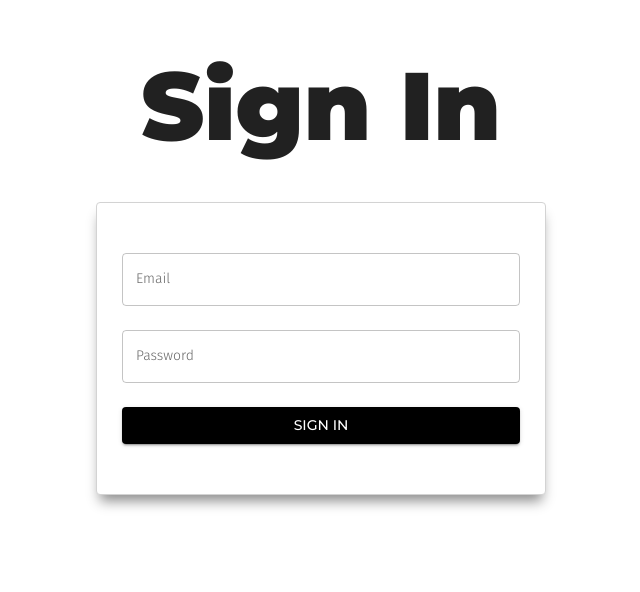
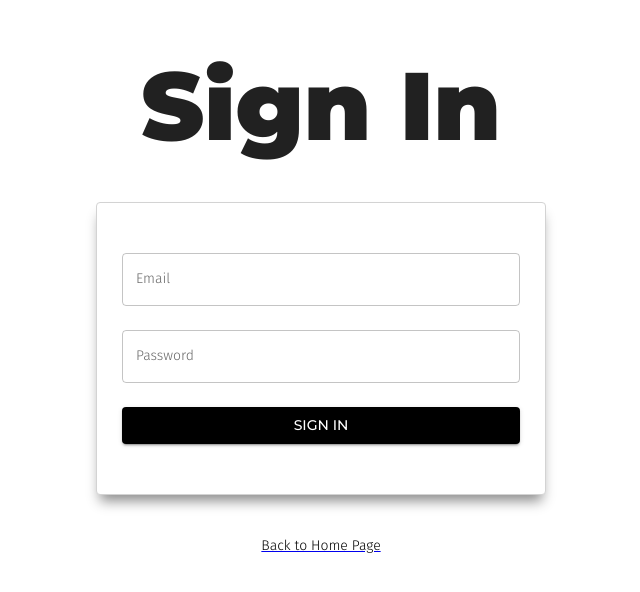
Before and after one commit to clarkexcore/alexSharke-v3, a Next.js app: page /sign-in in a window 1280 px wide. Shown: the top 592 px of the page, without its empty margins (319-959 px from the left). Built offline with nearby package versions, Linux system fonts and the light colour scheme; no server answers.

Commit message:
chore: Add back to home link in sign-in page

```diff
--- a/app/sign-in/page.tsx
+++ b/app/sign-in/page.tsx
@@ -1,5 +1,6 @@
-import { Box, Container, Typography } from "@mui/material";
+import { Box, Container, Typography, Link as MuiLink } from "@mui/material";
 import SignInForm from "@/components/signIn/signInForm.component";
+import Link from "next/link";
 
 const SigninPage: React.FC = () => {
 	return (
@@ -9,6 +10,16 @@ const SigninPage: React.FC = () => {
 					Sign In
 				</Typography>
 				<SignInForm />
+				<Box sx={{ display: "flex", justifyContent: "center", mt: 5 }}>
+					<Link href="/">
+						<MuiLink
+							underline={"hover"}
+							sx={{ textDecoration: "none" }}
+						>
+							Back to Home Page
+						</MuiLink>
+					</Link>
+				</Box>
 			</Container>
 		</Box>
 	);
```
